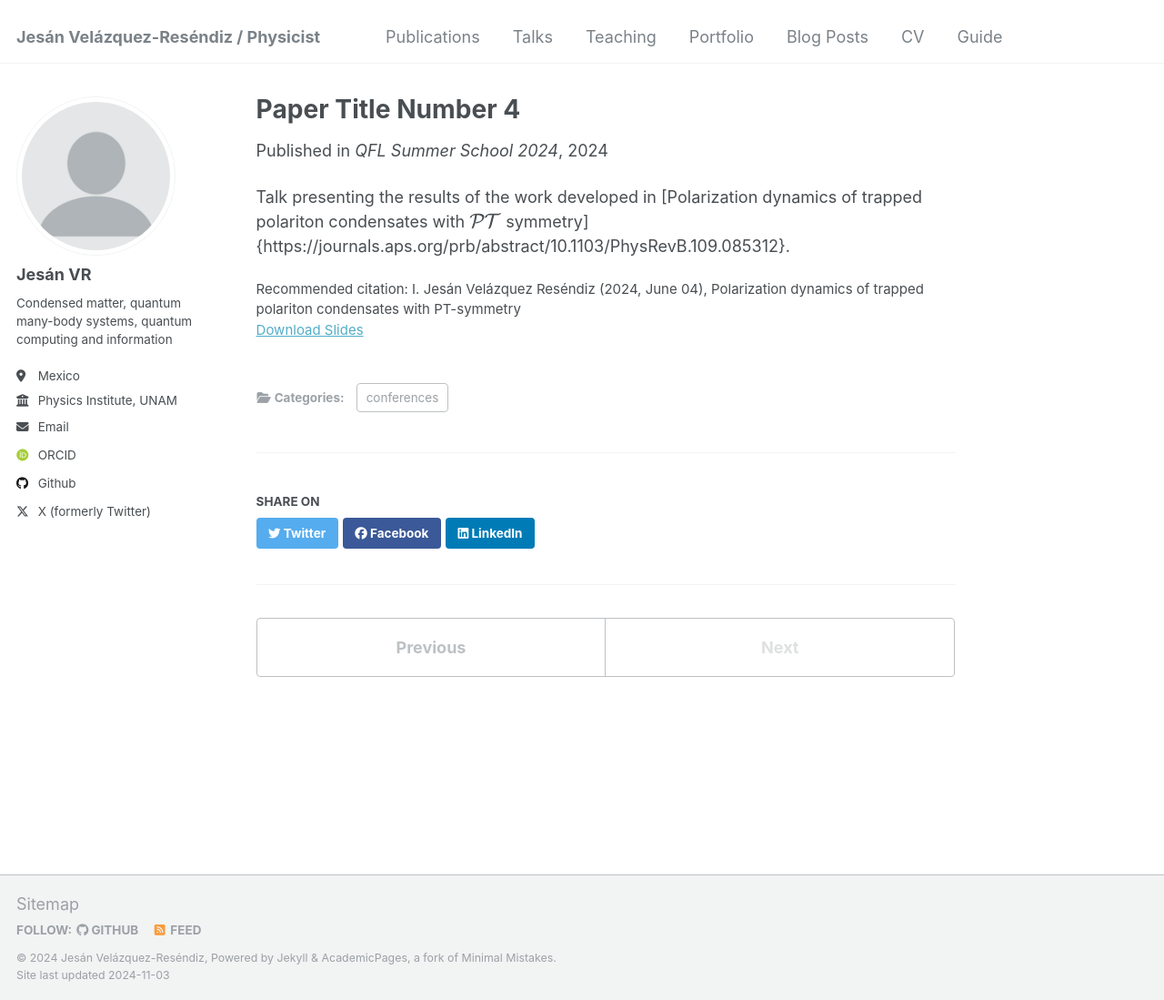
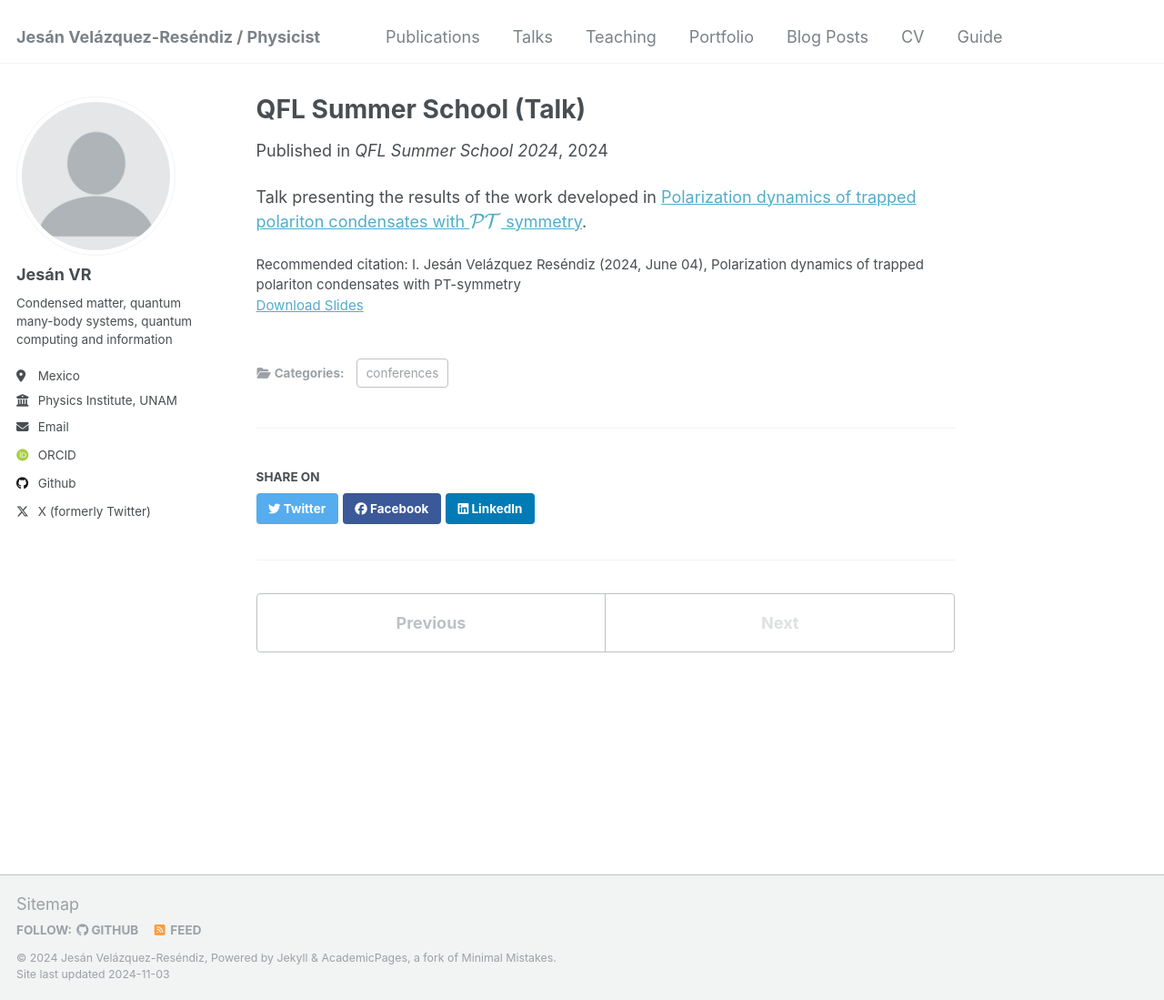
Before and after one commit to jesan-velazquez-resendiz/jesan-velazquez-resendiz.github.io, a Jekyll site: the page built from _publications/qfl2024_conference_pt.md, in a window 1280 px wide and 1099 px high. Shown: the whole window at 91% size. Built offline with Jekyll 4.4.1, drawn with Linux system fonts in a browser that asks for light colours; some web fonts are replaced.

Commit message:
add link with math expression

```diff
--- a/_publications/qfl2024_conference_pt.md
+++ b/_publications/qfl2024_conference_pt.md
@@ -1,5 +1,5 @@
 ---
-title: "Paper Title Number 4"
+title: "QFL Summer School (Talk)"
 collection: publications
 category: conferences
 permalink: /publication/qfl2024_conference_pt
@@ -11,4 +11,4 @@ paperurl: #'http://academicpages.github.io/files/paper3.pdf'
 citation: 'I. Jesán Velázquez Reséndiz (2024, June 04), Polarization dynamics of trapped polariton condensates with PT-symmetry'
 ---
 
-Talk presenting the results of the work developed in [Polarization dynamics of trapped polariton condensates with \\(\mathcal{PT}\\) symmetry]{https://journals.aps.org/prb/abstract/10.1103/PhysRevB.109.085312}.
+Talk presenting the results of the work developed in [Polarization dynamics of trapped polariton condensates with \\(\mathcal{PT}\\) symmetry](https://journals.aps.org/prb/abstract/10.1103/PhysRevB.109.085312).
```
